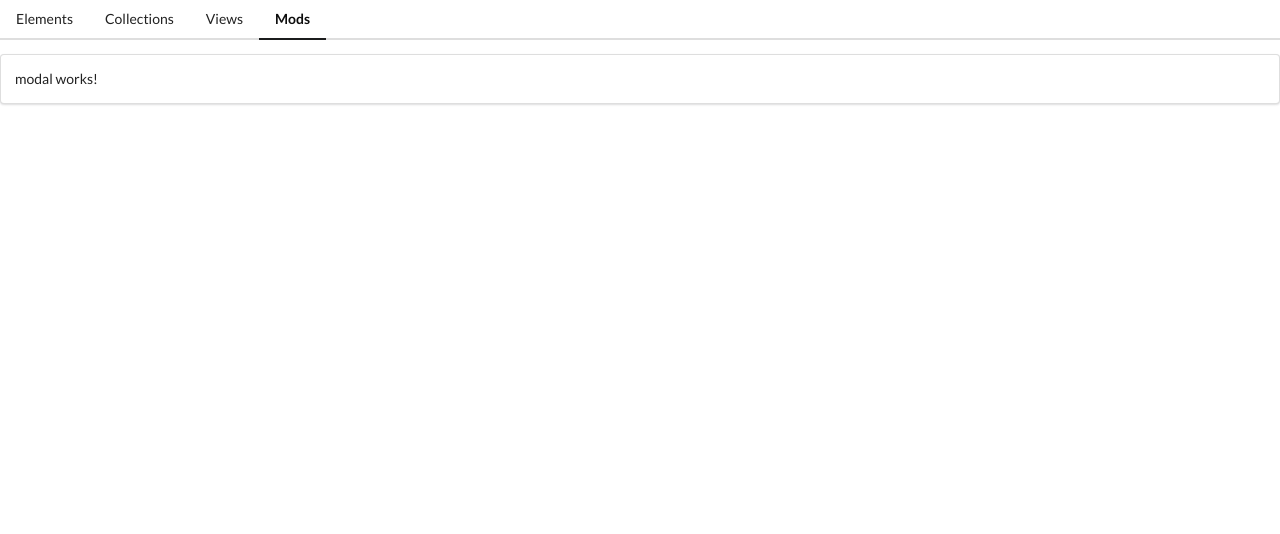
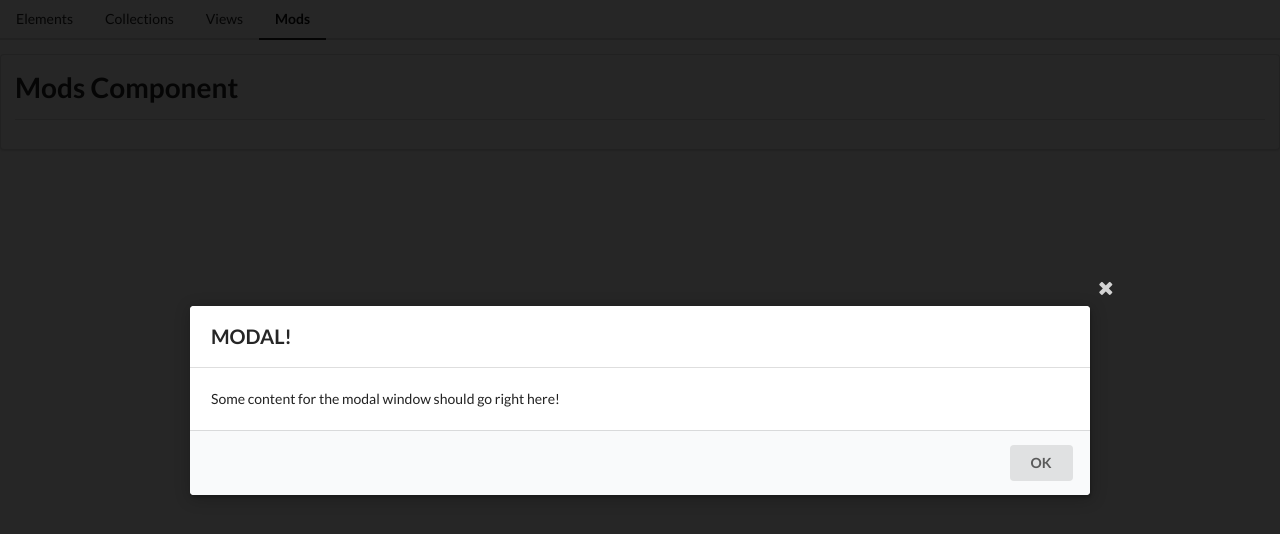
Before and after one commit to mtedone/udemy-comps, an Angular app: page /modules in a window 1280 px wide. Shown: the top 534 px of the page. Built offline with nearby package versions, Linux system fonts and the light colour scheme.

Commit message:
Fix modal issue

```diff
--- a/src/app/mods/modal/modal.component.html
+++ b/src/app/mods/modal/modal.component.html
@@ -1 +1,12 @@
-<p>modal works!</p>
+<div class="ui dimmer visible active">
+  <div class="ui modal visible active">
+    <i class="close icon"></i>
+    <div class="header">MODAL!</div>
+    <div class="content">
+      <p>Some content for the modal window should go right here!</p>
+    </div>
+    <div class="actions">
+      <button class="ui button">OK</button>
+    </div>
+  </div>
+</div>
--- a/src/app/mods/modal/modal.component.ts
+++ b/src/app/mods/modal/modal.component.ts
@@ -1,15 +1,21 @@
-import { Component, OnInit } from '@angular/core';
+import { Component, OnInit, ElementRef, OnDestroy } from '@angular/core';
 
 @Component({
   selector: 'app-modal',
   templateUrl: './modal.component.html',
-  styleUrls: ['./modal.component.css']
+  styleUrls: ['./modal.component.css'],
 })
-export class ModalComponent implements OnInit {
-
-  constructor() { }
+export class ModalComponent implements OnInit, OnDestroy {
+  constructor(private elementRef: ElementRef) {}
 
   ngOnInit(): void {
+    // To fix the Modal issue, which is that if the modal
+    // is displayed within an element with position:relative
+    // we need to append it to the body element of the AppComponent
+    document.body.appendChild(this.elementRef.nativeElement);
   }
 
+  ngOnDestroy(): void {
+    document.body.removeChild(this.elementRef.nativeElement);
+  }
 }
--- a/src/app/mods/mods-home/mods-home.component.html
+++ b/src/app/mods/mods-home/mods-home.component.html
@@ -1 +1,2 @@
+<app-divider>Mods Component</app-divider>
 <app-modal></app-modal>
```
Also changed, not shown: src/app/mods/mods.module.ts (+3 -6 lines).
